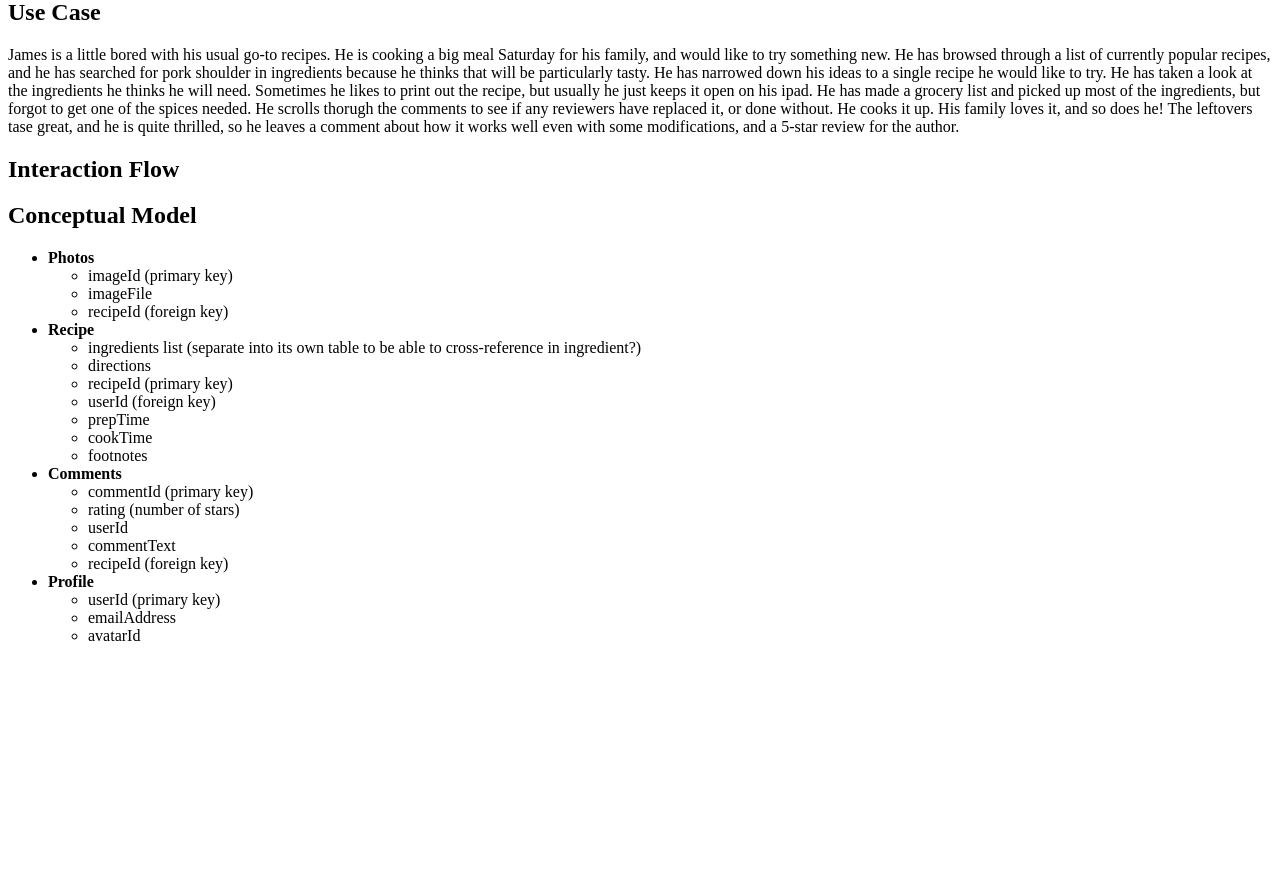
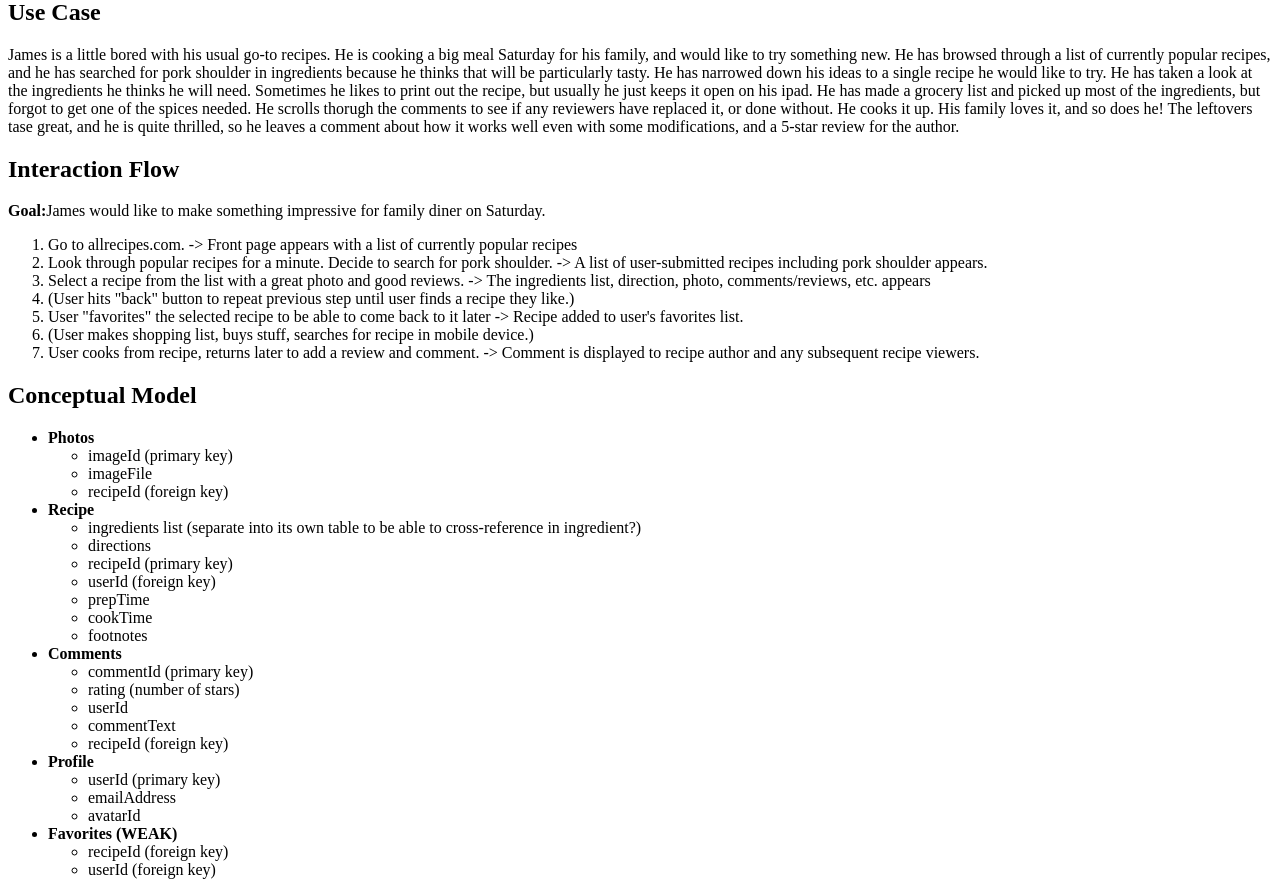
Before and after one commit to rdicharry/data-design-allrecipes, a PHP site: page / in a window 1280 px wide. Shown: the part 310-1205 px from the top of the page. Before the commit the page ends 951 px from the top, so only its background shows below. Run offline with PHP 8.4, Linux system fonts and the light colour scheme.

Commit message:
Added interaction flow.

```diff
--- a/public_html/index.php
+++ b/public_html/index.php
@@ -39,6 +39,19 @@
 			</section>
 			<section>
 				<h1>Interaction Flow</h1>
+				<p><b>Goal:</b>James would like to make something impressive for family diner on Saturday.</p>
+				<ol>
+					<li>Go to allrecipes.com. -> Front page appears with a list of currently popular recipes
+					</li>
+					<li>Look through popular recipes for a minute. Decide to search for pork shoulder. -> A list of user-submitted recipes including pork shoulder appears.
+					</li>
+					<li>Select a recipe from the list with a great photo and good reviews. -> The ingredients list, direction, photo, comments/reviews, etc. appears
+					</li>
+					<li>(User hits "back" button to repeat previous step until user finds a recipe they like.)</li>
+					<li>User "favorites" the selected recipe to be able to come back to it later -> Recipe added to user's favorites list.</li>
+					<li>(User makes shopping list, buys stuff, searches for recipe in mobile device.)</li>
+					<li>User cooks from recipe, returns later to add a review and comment. -> Comment is displayed to recipe author and any subsequent recipe viewers.</li>
+				</ol>
 			</section>
 			<section>
 				<h1>Conceptual Model</h1>
@@ -77,6 +90,12 @@
 								<li>avatarId</li>
 							</ul>
 						</li>
+						<li><b>Favorites (WEAK)</b>
+							<ul>
+								<li>recipeId (foreign key)</li>
+								<li>userId (foreign key)</li>
+							</ul>
+						</li>
 					</ul>
 
 
```
